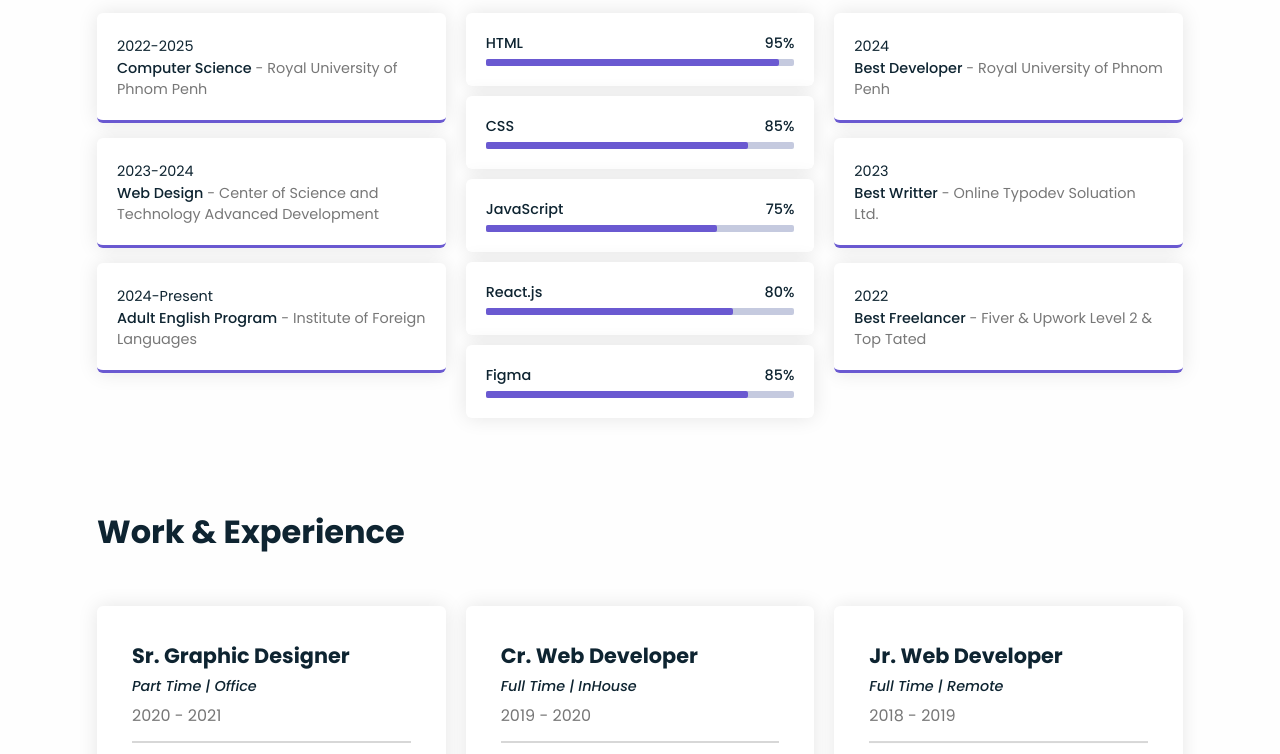
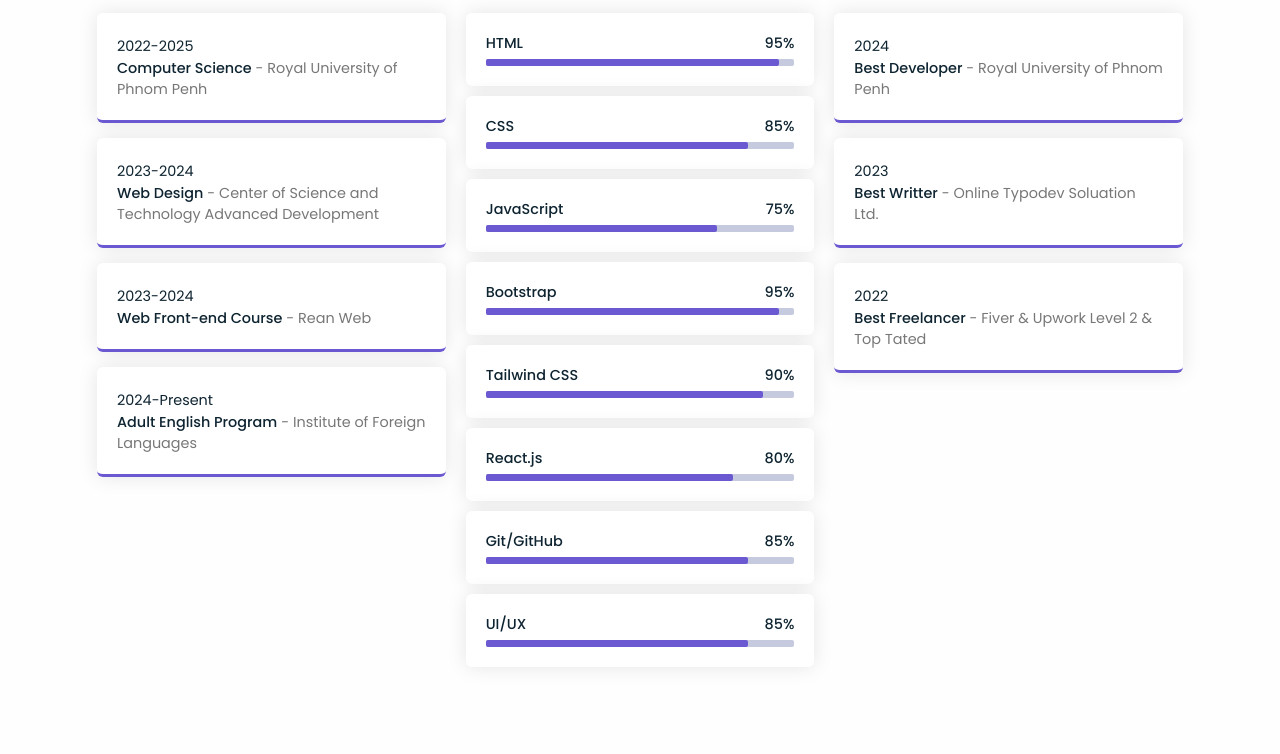
Before and after one commit to vichey-chhenly/personal-portfolio, a plain HTML site: page index.html in a window 1280 px wide. Shown: the part 2083-2837 px from the top of the page. Drawn offline with nearby package versions, Linux system fonts and the light colour scheme.

Commit message:
edit slide portfolio

```diff
--- a/assets/css/style.css
+++ b/assets/css/style.css
@@ -549,11 +549,23 @@ header.sticky .nav-bar{
     width: 75%;
 }
 
+.bar .bootstrap::before{
+    width: 95%;
+}
+
+.bar .tailwindcss::before{
+    width: 90%;
+}
+
 .bar .reactjs::before{
     width: 80%;
 }
 
-.bar .figma::before{
+.bar .git::before{
+    width: 85%;
+}
+
+.bar .uiux::before{
     width: 85%;
 }
 
--- a/assets/js/main.js
+++ b/assets/js/main.js
@@ -156,5 +156,5 @@ ScrollReveal().reveal('.home-img, .about-img', { delay: 500, origin: 'bottom' })
 ScrollReveal().reveal('.about .description, .contact-right', { delay: 600, origin: 'right' });
 ScrollReveal().reveal('.about .professional-list li', { delay: 500, origin: 'right', interval: 200 });
 ScrollReveal().reveal('.skills-description, .services-description, .contact-card, .client-swiper, .contact-left h2', { delay: 700, origin: 'left' });
-ScrollReveal().reveal('.experience-card, .service-card, .education, .portfolio, .img-card', { delay: 800, origin: 'bottom', interval: 200 });
+ScrollReveal().reveal('.service-card, .education,  .img-card, .skills-info', { delay: 800, origin: 'bottom', interval: 200 });
 ScrollReveal().reveal('footer .group', { delay: 500, origin: 'top', interval: 200 });
--- a/index.html
+++ b/index.html
@@ -121,6 +121,10 @@
                                 <p><span>Web Design</span> - Center of Science and Technology Advanced Development</p>
                             </li>
                             <li class="item">
+                                <span class="year">2023-2024</span>
+                                <p><span>Web Front-end Course</span> - Rean Web</p>
+                            </li>
+                            <li class="item">
                                 <span class="year">2024-Present</span>
                                 <p><span>Adult English Program</span> - Institute of Foreign Languages</p>
                             </li>
@@ -152,6 +156,20 @@
                             </li>
                             <li class="bar">
                                 <div class="info">
+                                    <span>Bootstrap</span>
+                                    <span>95%</span>
+                                </div>
+                                <div class="line bootstrap"></div>
+                            </li>
+                            <li class="bar">
+                                <div class="info">
+                                    <span>Tailwind CSS</span>
+                                    <span>90%</span>
+                                </div>
+                                <div class="line tailwindcss"></div>
+                            </li>
+                            <li class="bar">
+                                <div class="info">
                                     <span>React.js</span>
                                     <span>80%</span>
                                 </div>
@@ -159,10 +177,17 @@
                             </li>
                             <li class="bar">
                                 <div class="info">
-                                    <span>Figma</span>
+                                    <span>Git/GitHub</span>
                                     <span>85%</span>
                                 </div>
-                                <div class="line figma"></div>
+                                <div class="line git"></div>
+                            </li>
+                            <li class="bar">
+                                <div class="info">
+                                    <span>UI/UX</span>
+                                    <span>85%</span>
+                                </div>
+                                <div class="line uiux"></div>
                             </li>
                         </ul>
                     </div>
```
